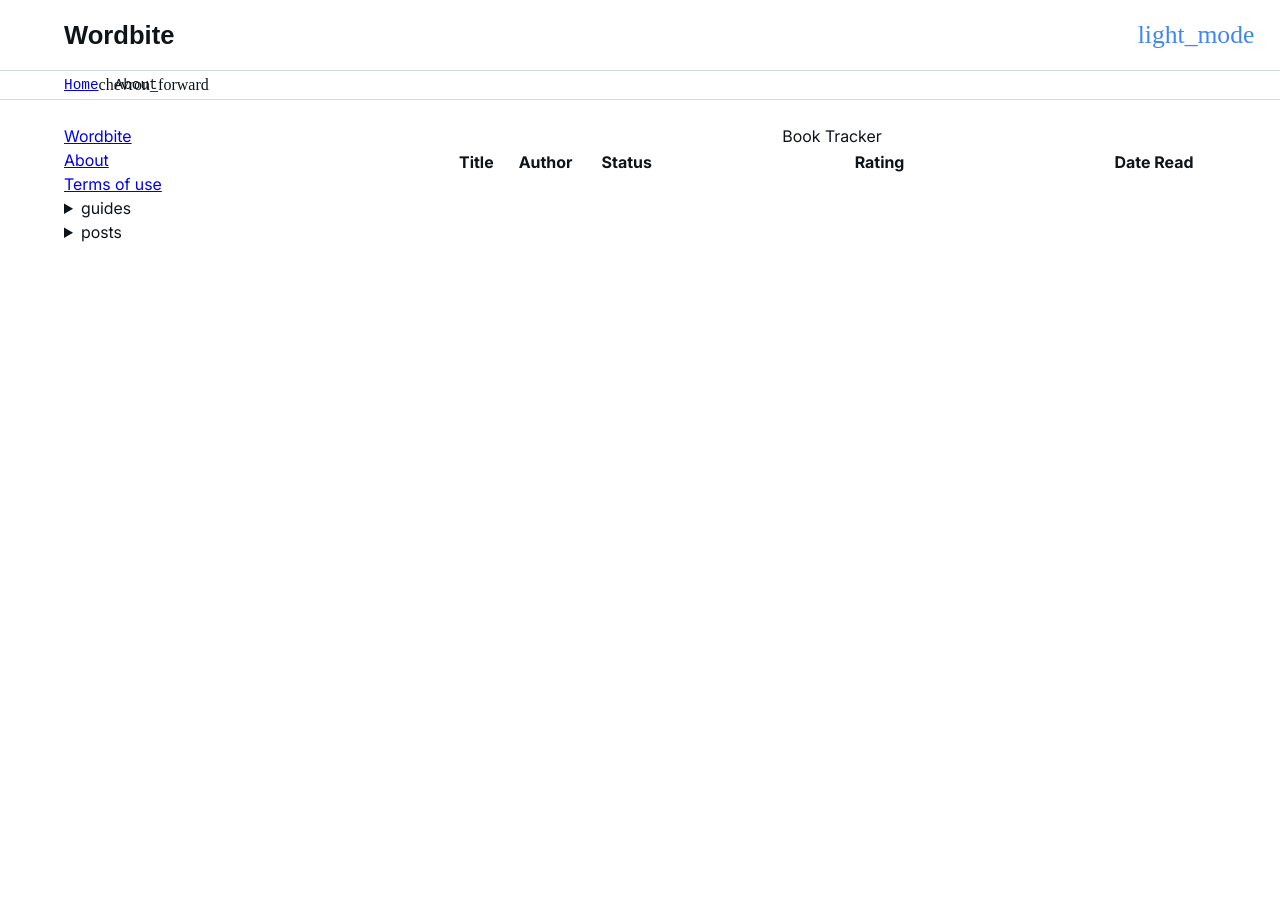
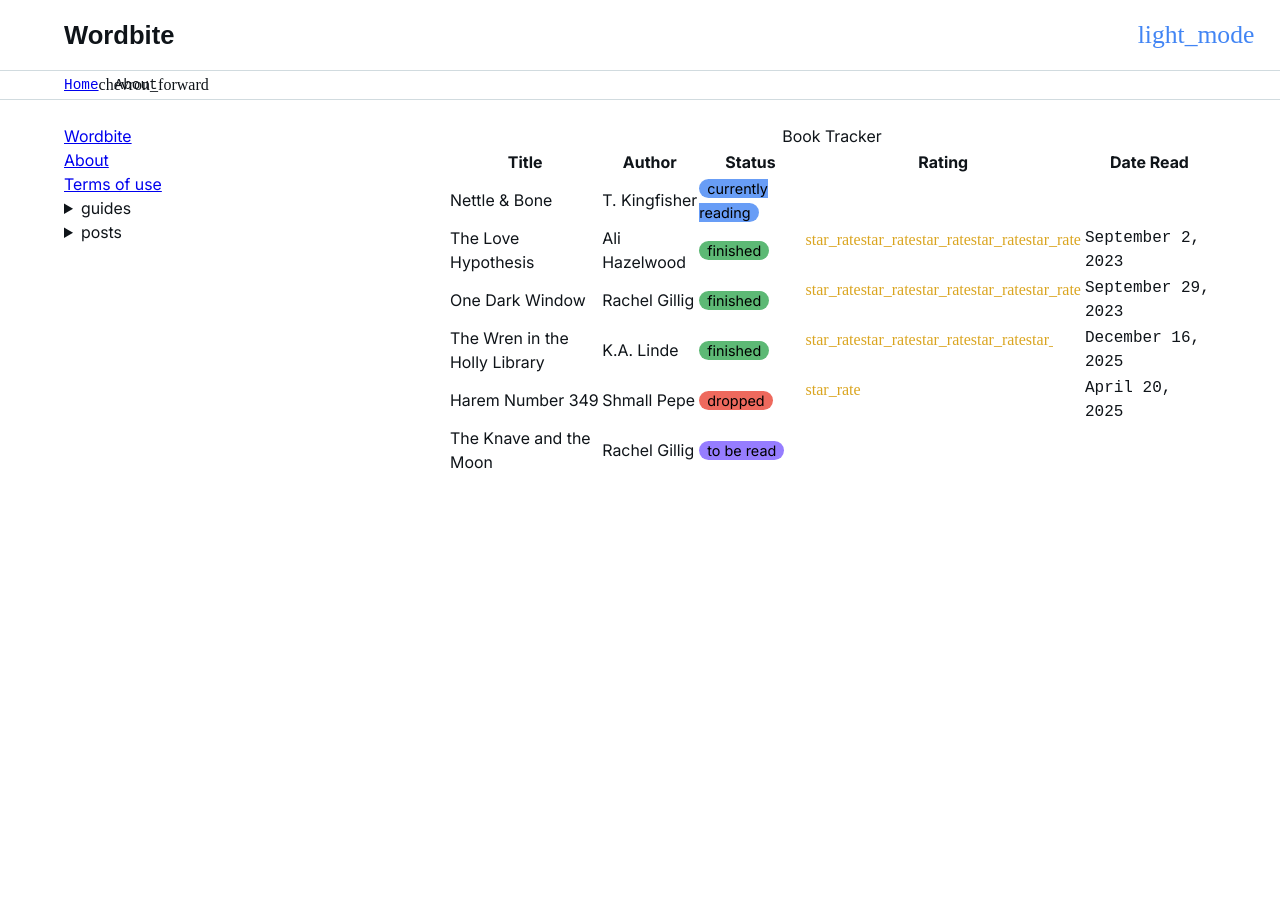
Before and after one commit to emilymcaldwell/Wordbite, a Jekyll site: the page built from about.md, in a window 1280 px wide. Built offline with Jekyll 4.4.1, drawn with Linux system fonts in a browser that asks for light colours; some web fonts are replaced.

Commit message:
Update books.yml

```diff
--- a/_data/books.yml
+++ b/_data/books.yml
@@ -1,43 +1,40 @@
-# Anchors defined in a hidden node or top-level list
-definitions:
-  - &read 1, finished
-  - &cr 2, currently reading
-  - &tbr 3, to be read
-  - &dnf 4, dropped
+# 1 : finished
+# 2 : currently reading
+# 3 : to be read
+# 4 : dropped
 
-books:
-  - title: Nettle & Bone
-    author: T. Kingfisher
-    status: *cr
-    rating:
-    date:
+- title: Nettle & Bone
+  author: T. Kingfisher
+  status: 2, currently reading
+  rating:
+  date:
 
-  - title: The Love Hypothesis
-    author: Ali Hazelwood
-    status: *read
-    rating: 5
-    date: 2023/09/02
+- title: The Love Hypothesis
+  author: Ali Hazelwood
+  status: 1, finished
+  rating: 5
+  date: 2023/09/02
 
-  - title: One Dark Window
-    author: Rachel Gillig
-    status: *read
-    rating: 5
-    date: 2023/09/29
+- title: One Dark Window
+  author: Rachel Gillig
+  status: 1, finished
+  rating: 5
+  date: 2023/09/29
 
-  - title: The Wren in the Holly Library
-    author: K.A. Linde
-    status: *read
-    rating: 4.5
-    date: 2025/12/16
+- title: The Wren in the Holly Library
+  author: K.A. Linde
+  status: 1, finished
+  rating: 4.5
+  date: 2025/12/16
 
-  - title: Harem Number 349
-    author: Shmall Pepe
-    status: *dnf
-    rating: 1
-    date: 2025/04/20
+- title: Harem Number 349
+  author: Shmall Pepe
+  status: 4, dropped
+  rating: 1
+  date: 2025/04/20
 
-  - title: The Knave and the Moon
-    author: Rachel Gillig
-    status: *tbr
-    rating:
-    date:
+- title: The Knave and the Moon
+  author: Rachel Gillig
+  status: 3, to be read
+  rating:
+  date:
```
